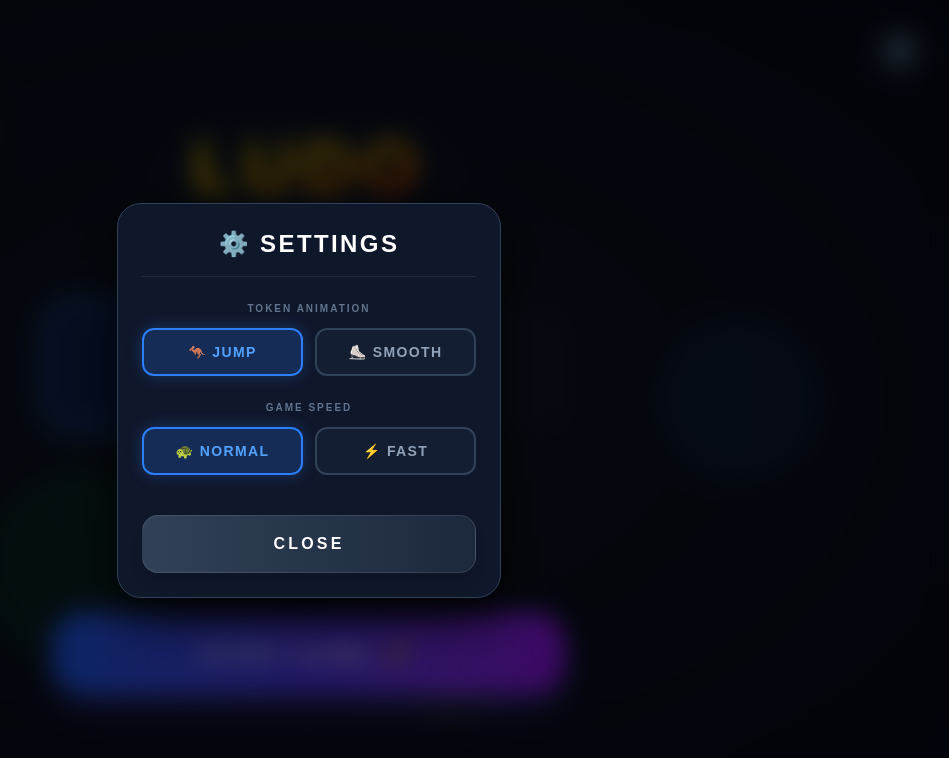
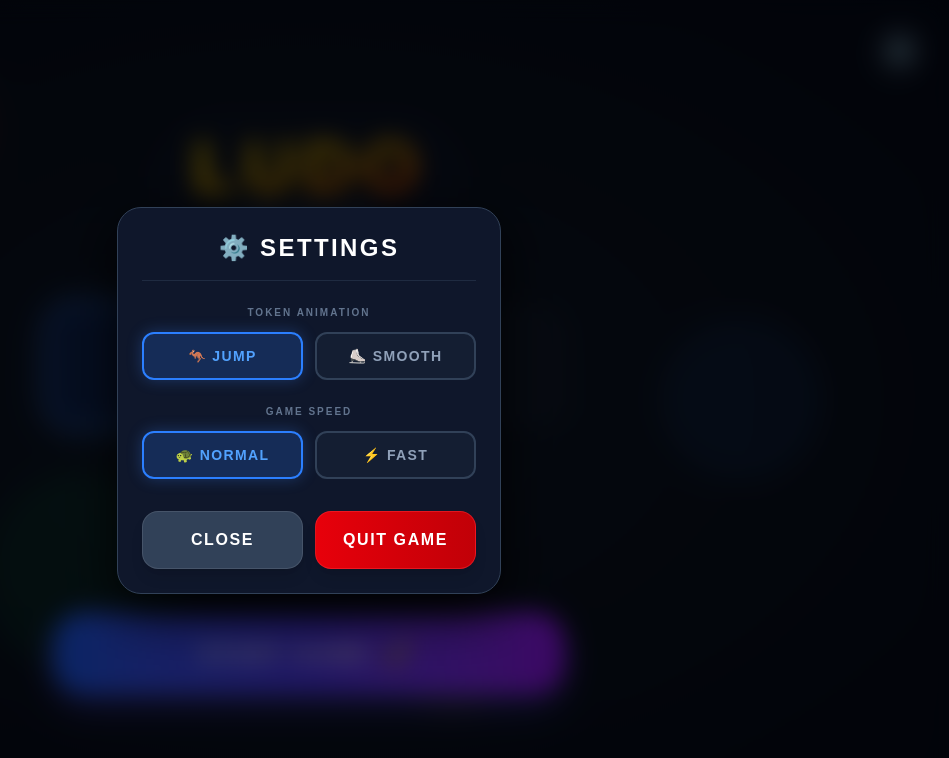
Before and after one commit to Nadeemxsalar/Mivo, a Next.js app: page / in a window 1280 px wide. Both pictures are taken after a click on the button "⚙️". Shown: the top 758 px of the page, without its empty margins (331-1280 px from the left). Built offline with nearby package versions, Linux system fonts and the light colour scheme.

Commit message:
zooming optimized

```diff
--- a/src/app/page.tsx
+++ b/src/app/page.tsx
@@ -6,12 +6,12 @@ import { useGameStore } from '../store/useGameStore';
 import LudoBoard from './components/LudoBoard';
 import { Color } from '../types/game';
 
-// 1. PERFECT 3x3 MATRIX DICE FACE (Gap & Overlap Fix for Mobile/Laptop)
+// 1. PERFECT 3x3 MATRIX DICE FACE
 const DiceFace = memo(({ value }: { value: number }) => {
-  const Dot = () => <div className="w-1.5 h-1.5 sm:w-2.5 sm:h-2.5 lg:w-3.5 lg:h-3.5 bg-slate-950 rounded-full shrink-0 shadow-[inset_0_1px_3px_rgba(0,0,0,0.8)]" />;
+  const Dot = () => <div className="w-2 h-2 sm:w-2.5 sm:h-2.5 lg:w-3.5 lg:h-3.5 bg-slate-950 rounded-full shrink-0 shadow-[inset_0_1px_3px_rgba(0,0,0,0.8)]" />;
 
   return (
-    <div className="grid grid-cols-3 grid-rows-3 w-full h-full p-1.5 sm:p-2.5 lg:p-3 gap-0.5 sm:gap-1 lg:gap-2 place-items-center justify-items-center items-center select-none pointer-events-none">
+    <div className="grid grid-cols-3 grid-rows-3 w-full h-full p-2 sm:p-2.5 lg:p-3 gap-0.5 sm:gap-1 lg:gap-2 place-items-center justify-items-center items-center select-none pointer-events-none">
       {(value === 2 || value === 3 || value === 4 || value === 5 || value === 6) ? <Dot /> : <div />}
       <div />
       {(value === 4 || value === 5 || value === 6) ? <Dot /> : <div />}
@@ -26,7 +26,7 @@ const DiceFace = memo(({ value }: { value: number }) => {
 });
 DiceFace.displayName = 'DiceFace';
 
-// 2. PREMIUM PLAYER BOX (Solid 3D Block Roll with Memory Optimization)
+// 2. PREMIUM PLAYER BOX
 const PlayerBox = memo(({ color, name }: { color: Color, name: string }) => {
   const currentPlayerTurn = useGameStore((state: any) => state.currentPlayerTurn);
   const diceValue = useGameStore((state: any) => state.diceValue);
@@ -44,7 +44,7 @@ const PlayerBox = memo(({ color, name }: { color: Color, name: string }) => {
   const intervalRef = useRef<NodeJS.Timeout | null>(null);
   const timeoutRef = useRef<NodeJS.Timeout | null>(null);
 
-  if (!activeColors?.includes(color)) return <div className="w-14 h-14 sm:w-16 sm:h-16 lg:w-24 lg:h-24 opacity-0 pointer-events-none" />;
+  if (!activeColors?.includes(color)) return <div className="w-16 h-16 sm:w-20 sm:h-20 lg:w-24 lg:h-24 opacity-0 pointer-events-none" />;
 
   const isActive = currentPlayerTurn === color;
 
@@ -52,7 +52,6 @@ const PlayerBox = memo(({ color, name }: { color: Color, name: string }) => {
     if (isActive && diceValue !== null && !isRolling) setDisplayValue(diceValue);
   }, [diceValue, isActive, isRolling]);
 
-  // CPU Optimization: Cleanup timers on unmount to prevent memory leaks
   useEffect(() => {
     return () => {
       if (intervalRef.current) clearInterval(intervalRef.current);
@@ -94,8 +93,6 @@ const PlayerBox = memo(({ color, name }: { color: Color, name: string }) => {
   }, [isRobotMode, isActive, color, hasRolled, isAnimating, isRolling, isFastMode, handleRollClick]);
 
   const finalDiceValue = isRolling ? displayValue : (diceValue !== null ? diceValue : displayValue);
-
-  // NAYA FEATURE: 6 aane par aag lagne wala logic (Lucky 6 Fire Burst)
   const showFire = !isRolling && diceValue === 6 && isActive;
 
   const colorStyles: Record<Color, { bg: string, ring: string }> = {
@@ -116,13 +113,12 @@ const PlayerBox = memo(({ color, name }: { color: Color, name: string }) => {
 
   return (
     <div className={`flex flex-col items-center justify-center gap-1 transition-all duration-300 transform-gpu ${isActive ? `scale-105 opacity-100 z-30` : 'scale-95 opacity-80 grayscale-[10%]'}`}>
-      <div className={`px-2 py-0.5 lg:px-5 lg:py-1.5 rounded-full text-white text-[9px] sm:text-xs lg:text-sm font-black tracking-widest uppercase border border-white/20 shadow-lg whitespace-nowrap ${isActive ? currentStyle.bg : 'bg-slate-800'}`}>
+      <div className={`px-3 py-1 lg:px-5 lg:py-1.5 rounded-full text-white text-[10px] sm:text-xs lg:text-sm font-black tracking-widest uppercase border border-white/20 shadow-lg whitespace-nowrap ${isActive ? currentStyle.bg : 'bg-slate-800'}`}>
         {name} {isRobotMode && color !== 'yellow' ? '🤖' : ''}
       </div>
 
-      <div className={`w-14 h-14 sm:w-16 sm:h-16 lg:w-24 lg:h-24 bg-slate-900 border-[3px] lg:border-4 border-white/10 rounded-xl lg:rounded-3xl shadow-inner flex items-center justify-center relative transition-all duration-300 overflow-visible ${isActive ? `ring-2 lg:ring-4 ${currentStyle.ring}` : ''}`}>
+      <div className={`w-16 h-16 sm:w-20 sm:h-20 lg:w-24 lg:h-24 bg-slate-900 border-[3px] lg:border-4 border-white/10 rounded-xl lg:rounded-3xl shadow-inner flex items-center justify-center relative transition-all duration-300 overflow-visible ${isActive ? `ring-2 lg:ring-4 ${currentStyle.ring}` : ''}`}>
 
-        {/* NAYA FEATURE: LUCKY 6 FIRE BURST EFFECT */}
         <AnimatePresence>
           {showFire && (
             <motion.div initial={{ scale: 0.5, opacity: 0 }} animate={{ scale: 1.5, opacity: 0.8 }} exit={{ scale: 2, opacity: 0 }} className="absolute inset-0 bg-orange-500 rounded-full blur-[12px] z-0 pointer-events-none" />
@@ -131,7 +127,7 @@ const PlayerBox = memo(({ color, name }: { color: Color, name: string }) => {
 
         <AnimatePresence mode="wait">
           {isActive ? (
-            <motion.div key="active-dice" variants={rollVariants} initial="idle" animate={isRolling ? "rolling" : "idle"} className="w-10 h-10 sm:w-12 sm:h-12 lg:w-16 lg:h-16 absolute z-20" style={{ transformStyle: "preserve-3d" }}>
+            <motion.div key="active-dice" variants={rollVariants} initial="idle" animate={isRolling ? "rolling" : "idle"} className="w-12 h-12 sm:w-14 sm:h-14 lg:w-16 lg:h-16 absolute z-20" style={{ transformStyle: "preserve-3d" }}>
               <button
                 onClick={handleRollClick}
                 disabled={!isActive || isRolling || hasRolled || isAnimating || (isRobotMode && color !== 'yellow')}
@@ -143,7 +139,7 @@ const PlayerBox = memo(({ color, name }: { color: Color, name: string }) => {
               </button>
             </motion.div>
           ) : (
-            <motion.div key="inactive-dot" initial={{ scale: 0, opacity: 0 }} animate={{ scale: 1, opacity: 1 }} exit={{ scale: 0, opacity: 0 }} className={`w-5 h-5 lg:w-10 lg:h-10 rounded-full border border-white/50 shadow-inner ${currentStyle.bg} flex items-center justify-center absolute`} />
+            <motion.div key="inactive-dot" initial={{ scale: 0, opacity: 0 }} animate={{ scale: 1, opacity: 1 }} exit={{ scale: 0, opacity: 0 }} className={`w-6 h-6 lg:w-10 lg:h-10 rounded-full border border-white/50 shadow-inner ${currentStyle.bg} flex items-center justify-center absolute`} />
           )}
         </AnimatePresence>
         {isActive && <div className="absolute inset-0 bg-white/5 animate-pulse rounded-xl pointer-events-none" />}
@@ -153,17 +149,44 @@ const PlayerBox = memo(({ color, name }: { color: Color, name: string }) => {
 });
 PlayerBox.displayName = 'PlayerBox';
 
-// 3. SETTINGS MODAL WIDGET
-const SettingsModal = ({ isOpen, onClose }: { isOpen: boolean, onClose: () => void }) => {
+// 3. SETTINGS MODAL WIDGET WITH WARNING POPUP
+const SettingsModal = ({ isOpen, onClose, onQuit }: { isOpen: boolean, onClose: () => void, onQuit: () => void }) => {
   const setPreferences = useGameStore((state: any) => state.setPreferences);
   const animationType = useGameStore((state: any) => state.animationType);
   const isFastMode = useGameStore((state: any) => state.isFastMode);
 
+  // New State for Quit Warning
+  const [showWarning, setShowWarning] = useState(false);
+
+  // Reset warning when modal closes
+  useEffect(() => {
+    if (!isOpen) {
+      setShowWarning(false);
+    }
+  }, [isOpen]);
+
   if (!isOpen) return null;
 
   return (
-    <div className="fixed inset-0 z-[100] flex items-center justify-center bg-black/60 backdrop-blur-md p-4 transition-all">
-      <motion.div initial={{ scale: 0.9, opacity: 0 }} animate={{ scale: 1, opacity: 1 }} className="bg-slate-900 border border-slate-700 p-6 rounded-3xl shadow-[0_20px_50px_rgba(0,0,0,0.8)] w-full max-w-sm flex flex-col gap-6 transform-gpu will-change-transform">
+    <div className="fixed inset-0 z-[999] flex items-center justify-center bg-black/60 backdrop-blur-md p-4 transition-all">
+      <motion.div initial={{ scale: 0.9, opacity: 0 }} animate={{ scale: 1, opacity: 1 }} className="bg-slate-900 border border-slate-700 p-6 rounded-3xl shadow-[0_20px_50px_rgba(0,0,0,0.8)] w-full max-w-sm flex flex-col transform-gpu will-change-transform">
+
+        {/* CONDITION: If warning is true, show only the warning */}
+        {showWarning ? (
+          <div className="flex flex-col items-center justify-center gap-5 py-4">
+            <span className="text-6xl drop-shadow-[0_0_15px_rgba(239,68,68,0.8)] animate-pulse">⚠️</span>
+            <h3 className="text-2xl font-black text-white tracking-widest text-center">ARE YOU SURE?</h3>
+            <p className="text-sm text-slate-400 text-center font-bold px-2 leading-relaxed">
+              If you quit now, your current game progress will be permanently lost.
+            </p>
+            <div className="flex gap-3 w-full mt-2">
+              <button onClick={() => setShowWarning(false)} className="flex-1 py-4 bg-slate-700 hover:bg-slate-600 text-white font-black rounded-2xl tracking-widest transition-all border border-white/10">CANCEL</button>
+              <button onClick={() => { setShowWarning(false); onClose(); onQuit(); }} className="flex-1 py-4 bg-gradient-to-r from-red-600 to-red-700 hover:from-red-500 hover:to-red-600 text-white font-black rounded-2xl tracking-widest transition-all shadow-[0_0_15px_rgba(239,68,68,0.5)] border border-red-400/30">QUIT</button>
+            </div>
+          </div>
+        ) : (
+          /* OTHERWISE SHOW NORMAL SETTINGS */
+          <div className="flex flex-col gap-6">
             <h2 className="text-2xl font-black text-white tracking-widest text-center border-b border-slate-700/50 pb-4">⚙️ SETTINGS</h2>
 
             {/* Token Animation Toggle */}
@@ -184,7 +207,13 @@ const SettingsModal = ({ isOpen, onClose }: { isOpen: boolean, onClose: () => vo
               </div>
             </div>
 
-        <button onClick={onClose} className="mt-4 w-full py-4 bg-gradient-to-r from-slate-700 to-slate-800 hover:from-slate-600 hover:to-slate-700 text-white font-black rounded-2xl tracking-[0.2em] transition-all active:scale-95 border border-white/10 shadow-lg">CLOSE</button>
+            <div className="flex gap-3 mt-2">
+              <button onClick={onClose} className="flex-1 py-4 bg-slate-700 hover:bg-slate-600 text-white font-black rounded-2xl tracking-widest transition-all active:scale-95 border border-white/10 shadow-lg">CLOSE</button>
+              <button onClick={() => setShowWarning(true)} className="flex-1 py-4 bg-gradient-to-r from-red-600 to-red-700 hover:from-red-500 hover:to-red-600 text-white font-black rounded-2xl tracking-widest transition-all active:scale-95 border border-red-500/50 shadow-lg">QUIT GAME</button>
+            </div>
+          </div>
+        )}
+
       </motion.div>
     </div>
   );
@@ -205,11 +234,9 @@ export default function Home() {
       <main className="fixed inset-0 w-screen h-[100dvh] bg-[#060D1A] flex items-center justify-center select-none overflow-hidden p-4 sm:p-6">
         <style>{`
           @keyframes float { 0%, 100% { transform: translateY(0px) rotate(0deg) scale(1); } 50% { transform: translateY(-20px) rotate(10deg) scale(1.1); } }
-          /* GPU Optimization applied to particles */
           .particle { position: absolute; border-radius: 50%; opacity: 0.15; animation: float 6s ease-in-out infinite; filter: blur(8px); will-change: transform; transform: translateZ(0); }
         `}</style>
 
-        {/* Animated Background Particles */}
         <div className="absolute inset-0 overflow-hidden pointer-events-none z-0">
           <div className="particle w-32 h-32 top-[10%] left-[15%] bg-red-500" style={{ animationDelay: '0s' }} />
           <div className="particle w-40 h-40 top-[40%] right-[10%] bg-blue-500" style={{ animationDelay: '2s' }} />
@@ -220,7 +247,7 @@ export default function Home() {
         <div className="absolute inset-0 opacity-40 bg-[radial-gradient(ellipse_at_center,_#1e293b_0%,_#020617_100%)] z-0" />
 
         <button onClick={() => setIsSettingsOpen(true)} className="absolute top-6 right-6 z-50 p-3 bg-slate-800/80 hover:bg-slate-700 border border-white/10 rounded-full shadow-lg transition-transform hover:scale-110 active:scale-95 text-xl transform-gpu">⚙️</button>
-        <SettingsModal isOpen={isSettingsOpen} onClose={() => setIsSettingsOpen(false)} />
+        <SettingsModal isOpen={isSettingsOpen} onClose={() => setIsSettingsOpen(false)} onQuit={exitGame} />
 
         <motion.div initial={{ scale: 0.8, opacity: 0, y: 20 }} animate={{ scale: 1, opacity: 1, y: 0 }} className="relative z-10 w-full max-w-lg flex flex-col items-center gap-6 sm:gap-8 transform-gpu will-change-transform">
 
@@ -229,7 +256,6 @@ export default function Home() {
             <p className="text-slate-400 text-[10px] md:text-xs font-black tracking-[0.4em] uppercase">Pro Edition</p>
           </div>
 
-          {/* ADVANCED MODE SELECTOR */}
           <div className="w-full flex flex-col gap-3">
             <p className="text-center text-[10px] sm:text-xs font-black tracking-[0.2em] text-slate-500 uppercase">CHOOSE YOUR MODE</p>
             <div className="flex gap-4">
@@ -244,7 +270,6 @@ export default function Home() {
             </div>
           </div>
 
-          {/* ADVANCED PLAYER SELECTOR */}
           <div className="w-full flex flex-col gap-3 mt-2">
             <p className="text-center text-[10px] sm:text-xs font-black tracking-[0.2em] text-slate-500 uppercase">NUMBER OF PLAYERS</p>
             <div className="flex justify-center gap-4 sm:gap-6">
@@ -256,7 +281,6 @@ export default function Home() {
             </div>
           </div>
 
-          {/* MASSIVE SINGLE START BUTTON */}
           <button onClick={() => startGame(selectedPlayers, modeTab === 'COMPUTER')} className="w-full mt-6 p-5 sm:p-6 bg-gradient-to-r from-blue-600 via-indigo-600 to-purple-600 hover:from-blue-500 hover:via-indigo-500 hover:to-purple-500 rounded-[2rem] font-black text-white shadow-[0_15px_30px_rgba(79,70,229,0.4)] transition-all active:scale-95 border border-white/20 tracking-[0.2em] text-lg sm:text-xl flex items-center justify-center gap-3 group transform-gpu">
             <span>START GAME</span>
             <span className="group-hover:translate-x-2 transition-transform text-2xl transform-gpu">🚀</span>
@@ -269,31 +293,32 @@ export default function Home() {
 
   // ACTIVE GAME UI
   return (
-    <main className="fixed inset-0 w-screen h-[100dvh] overflow-hidden flex flex-col items-center justify-center bg-[#060D1A] select-none touch-none py-2 px-3 md:p-6">
+    <main className="fixed inset-0 w-screen h-[100dvh] overflow-hidden flex flex-col items-center justify-center bg-[#060D1A] select-none touch-none p-1 sm:p-2 md:p-6">
       <div className="absolute inset-0 opacity-15 pointer-events-none" style={{ backgroundImage: 'radial-gradient(#ffffff 1px, transparent 1px)', backgroundSize: '24px 24px' }} />
 
-      <div className="absolute top-2 right-2 md:top-6 md:right-6 z-50 flex gap-2">
+      {/* ONLY SETTINGS BUTTON OUTSIDE, QUIT REMOVED FROM HERE */}
+      <div className="absolute top-2 right-2 md:top-6 md:right-6 z-[60] flex gap-2">
         <button onClick={() => setIsSettingsOpen(true)} className="px-3 py-1.5 md:px-4 md:py-2 bg-slate-800 text-slate-300 border border-slate-600 rounded-full text-sm md:text-lg font-bold hover:bg-slate-700 transition-colors flex items-center justify-center shadow-lg transform-gpu active:scale-95">⚙️</button>
-        <button onClick={exitGame} className="px-3 py-1.5 md:px-4 md:py-2 bg-red-500/20 text-red-400 border border-red-500/30 rounded-full text-[10px] md:text-xs font-bold tracking-wider hover:bg-red-500/40 transition-colors shadow-lg transform-gpu active:scale-95">QUIT</button>
       </div>
 
-      <SettingsModal isOpen={isSettingsOpen} onClose={() => setIsSettingsOpen(false)} />
+      <SettingsModal isOpen={isSettingsOpen} onClose={() => setIsSettingsOpen(false)} onQuit={exitGame} />
 
-      <div className="relative z-20 w-full h-full max-w-[500px] lg:max-w-[1200px] grid grid-cols-2 lg:grid-cols-[1fr_auto_1fr] grid-rows-[auto_auto_auto] lg:grid-rows-[auto_1fr_auto] gap-y-3 sm:gap-y-4 lg:gap-x-8 lg:gap-y-0 items-center justify-items-center content-center mx-auto min-h-0 min-w-0">
+      <div className="relative z-20 w-full h-full max-w-[500px] lg:max-w-[1200px] grid grid-cols-2 lg:grid-cols-[1fr_auto_1fr] grid-rows-[auto_auto_auto] lg:grid-rows-[auto_1fr_auto] gap-y-1 sm:gap-y-4 lg:gap-x-8 lg:gap-y-0 items-center justify-items-center content-center mx-auto min-h-0 min-w-0">
 
-        {/* NAMES UPDATED HERE: Clockwise Sequence */}
-        <div className="col-start-1 row-start-1 lg:col-start-1 lg:row-start-1 justify-self-start lg:justify-self-end self-end lg:self-start lg:mt-6"><PlayerBox color="red" name="Player 2" /></div>
-        <div className="col-start-2 row-start-1 lg:col-start-3 lg:row-start-1 justify-self-end lg:justify-self-start self-end lg:self-start lg:mt-6"><PlayerBox color="green" name="Player 3" /></div>
+        {/* ADDED z-50 EXPLICITLY TO PLAYER BOX CONTAINERS SO THEY ALWAYS FLOAT ABOVE LUDO BOARD */}
+        <div className="relative z-50 col-start-1 row-start-1 lg:col-start-1 lg:row-start-1 justify-self-start lg:justify-self-end self-end lg:self-start lg:mt-6"><PlayerBox color="red" name="Player 2" /></div>
+        <div className="relative z-50 col-start-2 row-start-1 lg:col-start-3 lg:row-start-1 justify-self-end lg:justify-self-start self-end lg:self-start lg:mt-6"><PlayerBox color="green" name="Player 3" /></div>
 
-        <div className="col-span-2 row-start-2 lg:col-start-2 lg:col-span-1 lg:row-start-1 lg:row-span-3 flex items-center justify-center w-full min-h-0 min-w-0">
-          <div className="relative aspect-square w-[min(98vw,calc(100dvh-190px))] lg:w-[85vh] lg:h-[85vh] bg-slate-900 rounded-2xl lg:rounded-[3rem] p-1.5 lg:p-2 border-[4px] lg:border-8 border-[#0f172a] shadow-[0_0_50px_rgba(0,0,0,0.9)] shrink-0 flex items-center justify-center transform-gpu">
+        {/* ADDED z-10 EXPLICITLY TO LUDO BOARD CONTAINER SO IT STAYS BELOW DICE */}
+        <div className="relative z-10 col-span-2 row-start-2 lg:col-start-2 lg:col-span-1 lg:row-start-1 lg:row-span-3 flex items-center justify-center w-full min-h-0 min-w-0">
+          <div className="relative aspect-square w-[min(98vw,calc(100dvh-165px))] lg:w-[85vh] lg:h-[85vh] bg-slate-900 rounded-2xl lg:rounded-[3rem] p-1 sm:p-1.5 lg:p-2 border-[3px] lg:border-8 border-[#0f172a] shadow-[0_0_50px_rgba(0,0,0,0.9)] shrink-0 flex items-center justify-center transform-gpu">
             <LudoBoard />
           </div>
         </div>
 
-        {/* NAMES UPDATED HERE: Clockwise Sequence */}
-        <div className="col-start-1 row-start-3 lg:col-start-1 lg:row-start-3 justify-self-start lg:justify-self-end self-start lg:self-end lg:mb-6"><PlayerBox color="blue" name="Player 1" /></div>
-        <div className="col-start-2 row-start-3 lg:col-start-3 lg:row-start-3 justify-self-end lg:justify-self-start self-start lg:self-end lg:mb-6"><PlayerBox color="yellow" name="YOU" /></div>
+        {/* ADDED z-50 EXPLICITLY TO PLAYER BOX CONTAINERS */}
+        <div className="relative z-50 col-start-1 row-start-3 lg:col-start-1 lg:row-start-3 justify-self-start lg:justify-self-end self-start lg:self-end lg:mb-6"><PlayerBox color="blue" name="Player 1" /></div>
+        <div className="relative z-50 col-start-2 row-start-3 lg:col-start-3 lg:row-start-3 justify-self-end lg:justify-self-start self-start lg:self-end lg:mb-6"><PlayerBox color="yellow" name="YOU" /></div>
 
       </div>
     </main>
```
Lines whose indentation alone changed are shown as unchanged.
